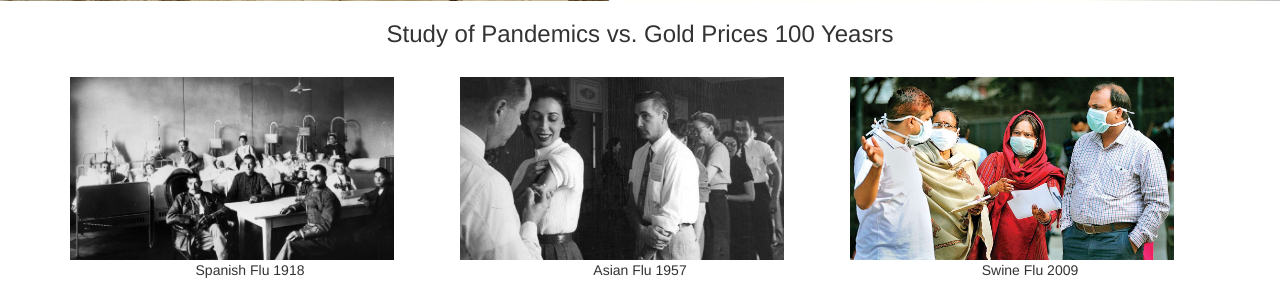
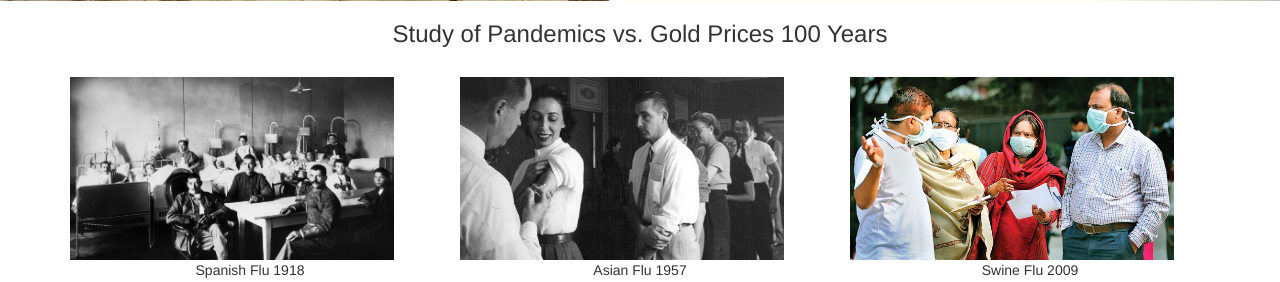
Before and after one commit to pandemicgoldprices/pandemicgoldprices, a Flask app: page / in a window 1280 px wide. Shown: the part 839-1121 px from the top of the page. Run offline with Flask 2, Linux system fonts and the light colour scheme; data that the repository does not hold is empty; some libraries are stand-ins or nearby versions.

Commit message:
spelling

```diff
--- a/templates/index.html
+++ b/templates/index.html
@@ -133,7 +133,7 @@
   </div>-->
 
   <div class="container text-center">
-    <h3>Study of Pandemics vs. Gold Prices 100 Yeasrs</h3><br>
+    <h3>Study of Pandemics vs. Gold Prices 100 Years</h3><br>
     <div class="row">
       <div class="col-sm-4">
         <img src="{{url_for('static', filename='imgs/spafluThumb.jpg')}}" class="img-responsive" style="width:90%" alt="Spanish Flu Image">
```
